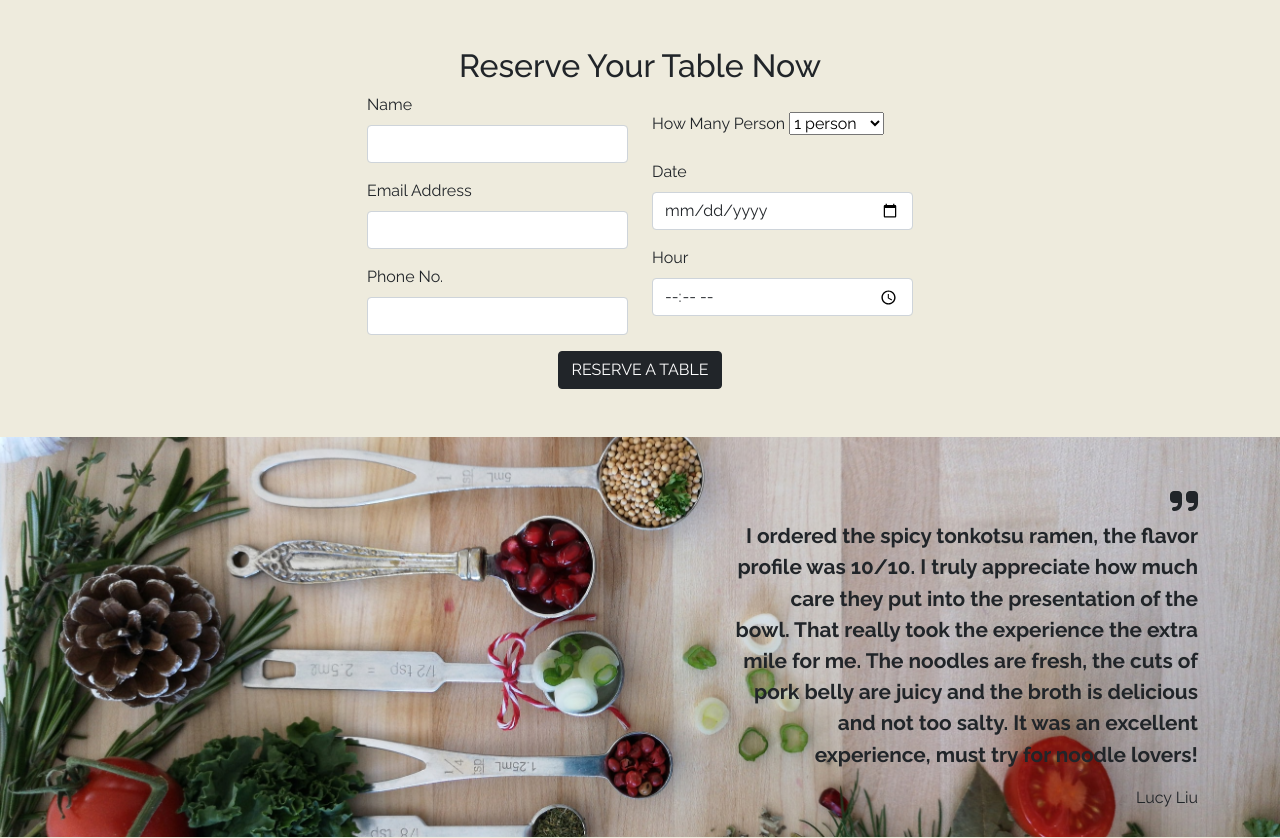
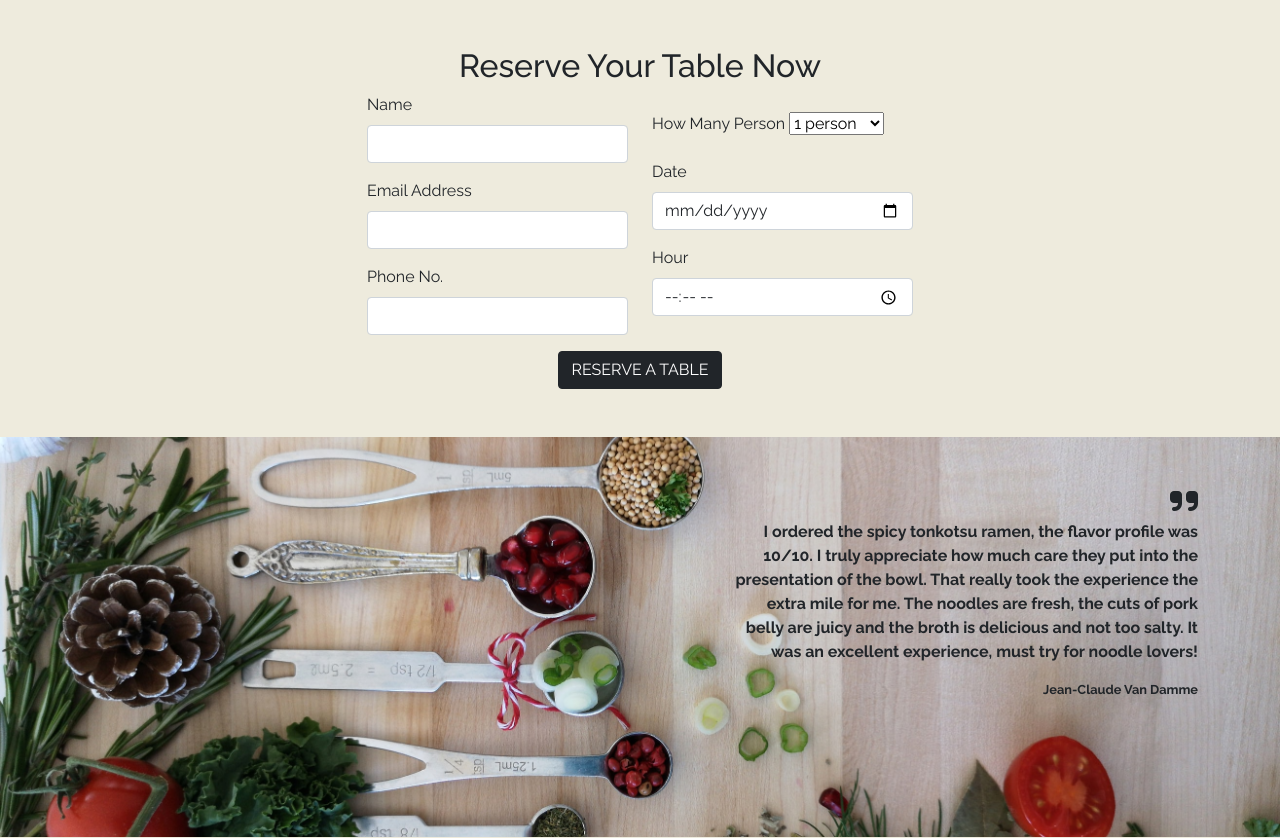
Before and after one commit to ahidayati/house-of-noodles-app, a PHP site: page / in a window 1280 px wide. Shown: the part 1513-2351 px from the top of the page. Run offline with PHP 8.4, Linux system fonts and the light colour scheme; some libraries are stand-ins or nearby versions.

Commit message:
feat: modify some content and style

```diff
--- a/assets/scss/main.scss
+++ b/assets/scss/main.scss
@@ -72,11 +72,12 @@ body {
       font-size: 2rem;
     }
     .testimonial-text {
-      font-size: 1.3rem;
+      font-size: 1rem;
       font-weight: bold;
     }
     .testimonial-name {
-      font-size: 1rem;
+      font-size: 0.8rem;
+      font-weight: bold;
     }
   }
 }
--- a/index.php
+++ b/index.php
@@ -191,7 +191,7 @@
             <div class="col-5 offset-7">
                 <i class="fa-solid fa-quote-right"></i>
                 <p class="testimonial-text">I ordered the spicy tonkotsu ramen, the flavor profile was 10/10. I truly appreciate how much care they put into the presentation of the bowl. That really took the experience the extra mile for me. The noodles are fresh, the cuts of pork belly are juicy and the broth is delicious and not too salty. It was an excellent experience, must try for noodle lovers!</p>
-                <p class="testimonial-name">Lucy Liu</p>
+                <p class="testimonial-name">Jean-Claude Van Damme</p>
             </div>
         </div>
     </section>
```
Also changed, not shown: assets/dist/main.css.
